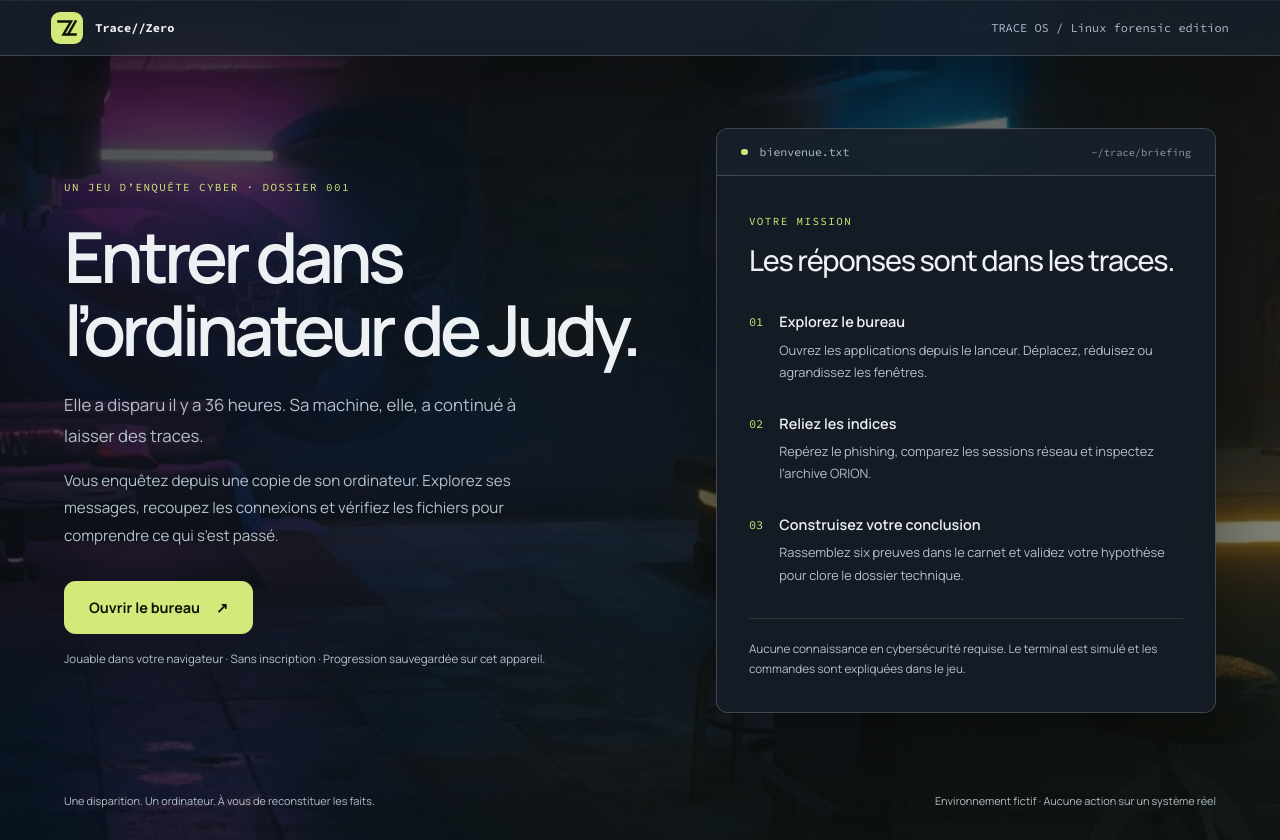
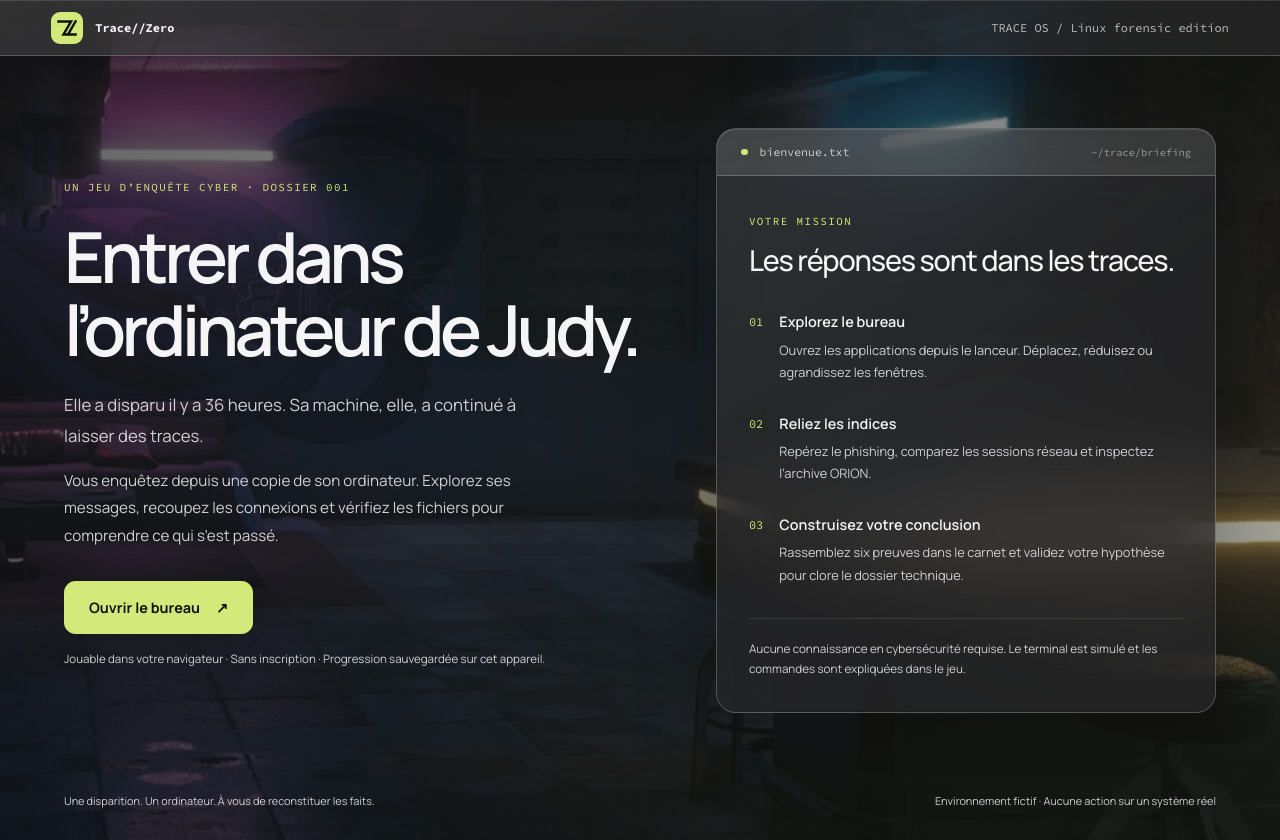
Before and after one commit to Mahkalix/TraceZero, a Next.js app: page / in a window 1280 px wide. Built offline with nearby package versions, Linux system fonts and the light colour scheme.

Commit message:
Replace blue panels with neutral frosted glass materials

```diff
--- a/src/styles/_forensic.scss
+++ b/src/styles/_forensic.scss
@@ -2,20 +2,22 @@
 
 body { color: $station-text; background: $station-bg; }
 .entry-os, .judy-os { color: $station-text; background: $station-bg url('/judy-apartment.jpg') center / cover fixed; }
-.entry-os__wallpaper, .judy-os__wallpaper { position: absolute; width: 100%; height: 100%; min-height: 100svh; filter: saturate(.9) brightness(.8); }
+.entry-os__wallpaper, .judy-os__wallpaper { position: absolute; width: 100%; height: 100%; min-height: 100svh; filter: saturate(.55) brightness(.8); }
 .entry-os__veil, .judy-os__veil {
   position: absolute;
   background: linear-gradient(90deg, $wallpaper-reading-shade, $wallpaper-shade);
 }
 .entry-menubar, .os-menubar, .os-dock, .app-window, .notes-inspector, .entry-guide {
-  background: $station-glass; border-color: $station-border;
-  backdrop-filter: blur($station-blur); box-shadow: $station-shadow;
+  background: linear-gradient(145deg, $station-glass-highlight, transparent 50%), $station-glass; border-color: $station-border;
+  backdrop-filter: blur($station-blur) saturate(.65); box-shadow: $station-shadow;
 }
 .entry-guide, .app-window, .notes-inspector { border-radius: $station-radius; }
-.app-window__chrome, .notes-inspector__header, .guide-chrome { background: $station-glass; border-color: $station-border; }
-.app-window__body, .mail-space__reader, .analysis-sheet, .case-home__content, .entry-guide__body { background: $station-reading; }
+.app-window__chrome, .notes-inspector__header, .guide-chrome { background: $station-glass-highlight; border-color: $station-border; }
+.app-window__body, .entry-guide__body { background: $station-glass-body; }
+.mail-space__reader, .analysis-sheet, .terminal-space { background: $station-reading; }
+.case-home__content { background: transparent; }
 .app-window[data-foreground="false"] { border-color: $station-reflection; }
-.app-window[data-foreground="true"] { border-color: rgba($color-accent,.5); }
+.app-window[data-foreground="true"] { border-color: rgba($station-text,.3); }
 .entry-card h1, .entry-guide h2, .app-window strong, .case-home h2 { color: $station-text; }
 .entry-card p, .entry-card .entry-explanation, .entry-card small, .entry-guide p, .entry-footer, .system-host,
 .case-home p, .mail-space__body, .mail-space__meta, .case-home .micro-label, .case-home__meta span,
--- a/src/styles/_tokens.scss
+++ b/src/styles/_tokens.scss
@@ -43,19 +43,21 @@ $shadow-panel: 0 1.5rem 4rem rgb(0 0 0 / 45%);
 $shadow-focus: 0 0 0 0.2rem rgb(211 233 122 / 16%);
 
 // Forensic station materials and motion.
-$station-bg: #0B1016;
-$station-surface: #141C25;
-$station-chrome: #18222D;
-$station-text: #EDF1F4;
-$station-muted: #B5C0CB;
+$station-bg: #111112;
+$station-surface: #222224;
+$station-chrome: #303032;
+$station-text: #F5F5F7;
+$station-muted: #D0D0D4;
 $station-on-accent: #10150B;
-$station-glass: rgba($station-chrome, .76);
-$station-reading: rgba($station-surface, .96);
-$station-border: rgba($station-text, .2);
-$station-reflection: rgba($station-text, .06);
-$station-shadow: 0 24px 80px rgba(black, .4), inset 0 1px $station-reflection;
-$station-blur: 24px;
-$station-radius: 12px;
+$station-glass: rgba($station-chrome, .48);
+$station-reading: rgba($station-surface, .9);
+$station-border: rgba($station-text, .22);
+$station-reflection: rgba($station-text, .13);
+$station-shadow: 0 24px 80px rgba(black, .28), inset 0 1px 0 $station-reflection, inset 0 -1px 0 rgba(black,.12);
+$station-blur: 40px;
+$station-radius: 20px;
+$station-glass-body: rgba($station-surface,.35);
+$station-glass-highlight: rgba(white,.08);
 $motion-fast: 120ms;
 $motion-normal: 220ms;
 $motion-reduced: 300ms;
@@ -63,33 +65,33 @@ $motion-boot: 5s;
 $motion-ease: cubic-bezier(.2,.8,.2,1);
 
 // Centralized values retained from the existing layout.
-$material-1: #232728;
-$material-2: #141718;
-$material-3: #171a1b;
-$material-4: #1c1e22;
+$material-1: #262626;
+$material-2: #161616;
+$material-3: #191919;
+$material-4: #1f1f1f;
 $material-5: rgb(138 57 71 / 28%);
 $material-6: rgb(255 255 255 / .7%);
 $material-7: rgb(255 255 255 / 1.5%);
 $material-8: rgb(255 255 255 / 1.1%);
 $timing-9: .01ms;
-$material-10: #171a18;
-$material-11: #303531;
+$material-10: #181818;
+$material-11: #323232;
 $material-12: rgb(184 201 187 / 4%);
 $timing-13: 140ms;
-$material-14: #080a0c;
-$material-15: #0c1114;
-$material-16: #a4b1c3;
-$material-17: #9aa6b8;
-$material-18: #111517;
+$material-14: #0a0a0a;
+$material-15: #101010;
+$material-16: #b3b3b3;
+$material-17: #a8a8a8;
+$material-18: #141414;
 $material-19: #ffffff;
-$material-20: #bbc9df;
-$material-21: #b5c4d8;
-$material-22: #a2afc1;
-$material-23: #aebcd0;
-$material-24: #101416;
-$material-25: #a4b1c3;
-$material-26: #2b2f33;
-$material-27: #cedef6;
+$material-20: #cccccc;
+$material-21: #c6c6c6;
+$material-22: #b1b1b1;
+$material-23: #bebebe;
+$material-24: #131313;
+$material-25: #b3b3b3;
+$material-26: #2f2f2f;
+$material-27: #e1e1e1;
 $material-28: rgb(5 7 9 / 10%);
 $material-29: rgb(5 7 9 / 34%);
 $material-30: rgb(56 167 181 / 5%);
@@ -156,48 +158,48 @@ $timing-90: 1.2s;
 $timing-91: 3.5s;
 $timing-92: 2.4s;
 $blur-93: 1px;
-$material-94: #272a2e;
-$material-95: #12131566;
-$material-96: #16181a22;
-$material-97: #12141699;
-$material-98: #acb9cd;
-$material-99: #edf6f3;
-$material-100: #bfcee4;
-$material-101: #a4b1c3;
-$material-102: #b2c0d4;
-$material-103: #b6c5d9;
-$material-104: #13151733;
-$material-105: #a8b5c9;
-$material-106: #c7d7ed30;
-$material-107: #22252977;
-$material-108: #12141644;
+$material-94: #2a2a2a;
+$material-95: #13131366;
+$material-96: #18181822;
+$material-97: #14141499;
+$material-98: #bbbbbb;
+$material-99: #f2f2f2;
+$material-100: #d0d0d0;
+$material-101: #b3b3b3;
+$material-102: #c2c2c2;
+$material-103: #c7c7c7;
+$material-104: #15151533;
+$material-105: #b7b7b7;
+$material-106: #d9d9d930;
+$material-107: #25252577;
+$material-108: #14141444;
 $material-109: #ffffff14;
 $material-110: #ffffff17;
-$material-111: #b9c8dd;
-$material-112: #8e99a9;
-$material-113: #acb9cd;
+$material-111: #cacaca;
+$material-112: #9b9b9b;
+$material-113: #bbbbbb;
 $material-114: #ffffff1c;
-$material-115: #a5b2c4;
-$material-116: #c2d1e7;
-$material-117: #b2c0d4;
-$material-118: #becde3;
-$material-119: #adbbcf;
-$material-120: #a5b3c5;
-$material-121: #1b1d21b3;
-$material-122: #26292d66;
+$material-115: #b4b4b4;
+$material-116: #d3d3d3;
+$material-117: #c2c2c2;
+$material-118: #cfcfcf;
+$material-119: #bdbdbd;
+$material-120: #b4b4b4;
+$material-121: #1e1e1eb3;
+$material-122: #29292966;
 $material-123: #ffffff0d;
-$material-124: #c2d1e7;
-$material-125: #22252999;
+$material-124: #d3d3d3;
+$material-125: #25252599;
 $material-126: #ffffff26;
-$material-127: #7b859333;
-$material-128: #20222688;
-$material-129: #b1bfd324;
-$material-130: #b1bfd366;
-$material-131: #2c303588;
-$material-132: #bac8de;
-$material-133: #b6c5d9;
-$material-134: #939faf;
-$material-135: #abb8cc;
+$material-127: #86868633;
+$material-128: #23232388;
+$material-129: #c1c1c124;
+$material-130: #c1c1c166;
+$material-131: #30303088;
+$material-132: #cbcbcb;
+$material-133: #c7c7c7;
+$material-134: #a0a0a0;
+$material-135: #bababa;
 $blur-136: 30px;
 $material-137: rgb(5 7 9 / 62%);
 $material-138: rgb(5 7 9 / 26%);
@@ -214,7 +216,7 @@ $boot-duration-ms: 5000;
 $boot-reduced-ms: 300;
 
 // Cinematic title sequence: deliberate holds, then a single shutter reveal.
-$cinema-bg: #0B1016;
+$cinema-bg: #111112;
 $cinema-ink: #D3E97A;
 $cinema-muted: #B5C0CB;
 $cinema-stroke: rgba($cinema-ink,.22);
@@ -229,5 +231,5 @@ $cinema-counter-time: 3300ms;
 $cinema-story-cue: 2400ms;
 $cinema-type-size: clamp(5rem, 21vw, 26rem);
 $cinema-type-mobile: clamp(4.5rem, 26vw, 13rem);
-$wallpaper-shade: rgba(#080C12,.38);
-$wallpaper-reading-shade: rgba(#080C12,.65);
+$wallpaper-shade: rgba(#111112,.22);
+$wallpaper-reading-shade: rgba(#111112,.54);
```
Also changed, not shown: 1 other file (tests, documents, lock files or other folders).
